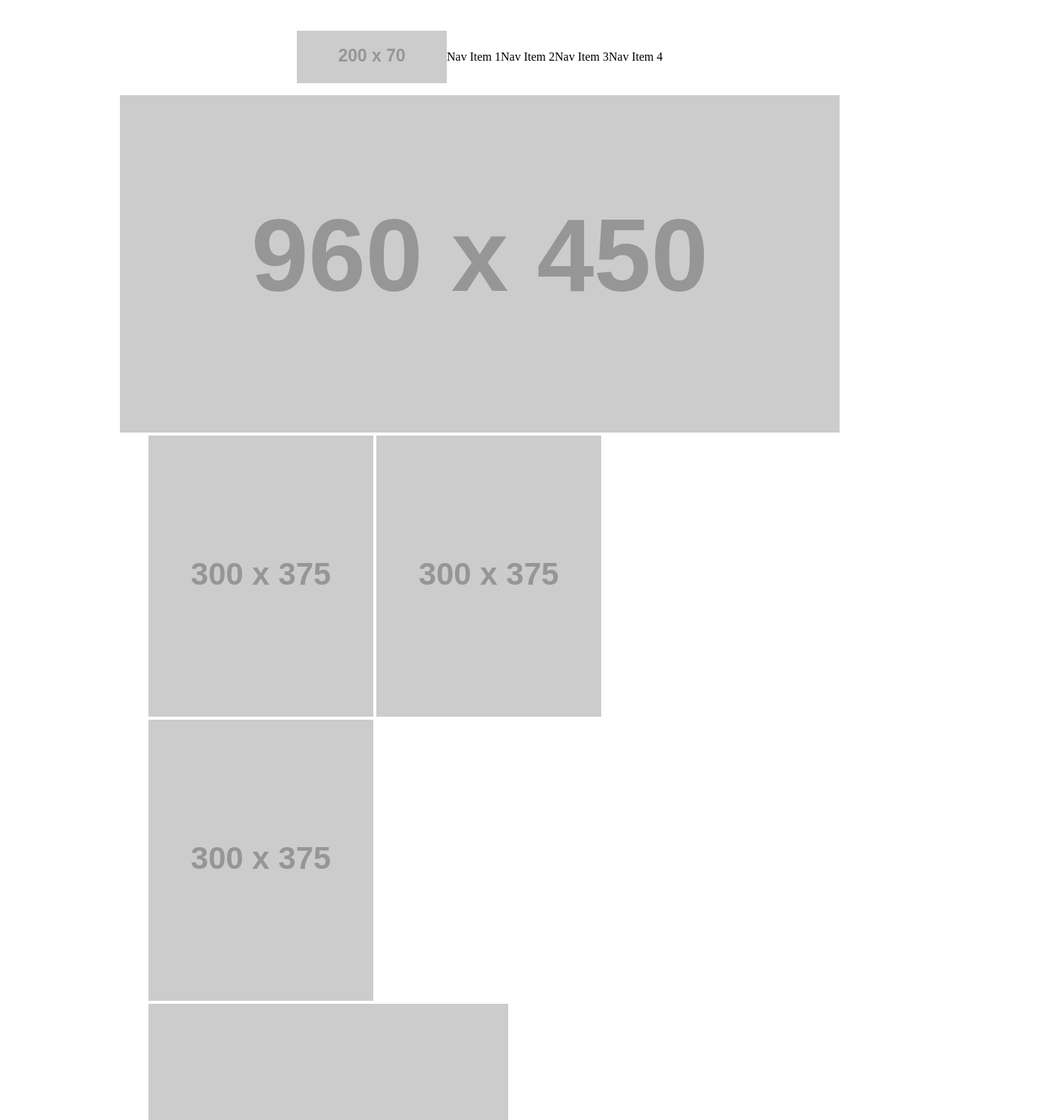
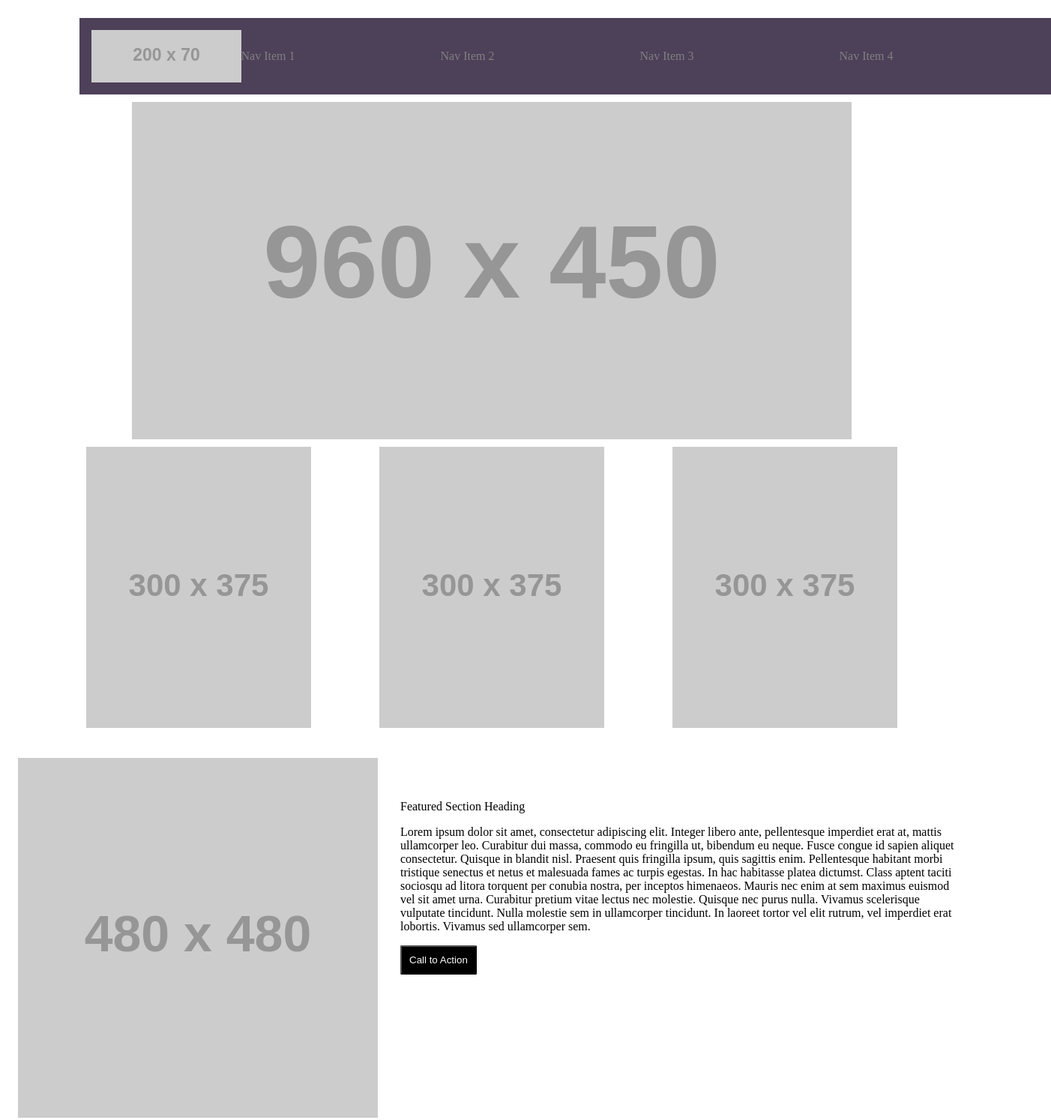
Before and after one commit to asteele1493/wireframe-exercise, a plain HTML site: page index.html in a window 1280 px wide. Shown: the top 1494 px of the page at 75% size, 1402 px wide, since content can reach past the window. Drawn offline with Linux system fonts and the light colour scheme; placeholder pictures from the web are drawn by us.

Commit message:
Added color to placeholders

```diff
--- a/css/style.css
+++ b/css/style.css
@@ -1,27 +1,144 @@
-.Container {
+.container {
   display: flex;
   flex-direction: column;
+  background-color: white;
   justify-content: space-evenly;
   align-items: center;
-  border: 1px solid white;
-  width: 70%;
+  width: 100%;
   margin: auto;
   padding: 1rem;
+  row-gap: 10px;
+  column-gap: 20px;
 }
 
-.row {
+  header {
+    width: 100%;
+    background-color: #4D4059;
+    color: grey;
+  }
+
+  footer{
+    width: 100%;
+    background-color: #4D4059;
+  }
+
+  .row {
+    display: flex;
+    flex-direction: row;
+    justify-content: space-evenly;
+    align-items: center;
+    margin-left: 195px;
+    margin-right: 195 px;
+    padding: 1rem;
+    width: 100%;
+  }
+
+  .hero-image {
+    display: flex;
+    flex-direction: row;
+    justify-content: space-evenly;
+    align-items: center;
+    margin: auto;
+    padding: 1 rem;
+    width: 100%;
+  }
+  .sub-banners {
+    display: flex;
+    flex-direction: row;
+    justify-content: space-evenly;
+    align-items: center;
+    margin: auto;
+    padding: 1 rem;
+    width: 100%;
+  }
+
+  /* .section-banner {
+    display: flex;
+    flex-direction: row;
+    justify-content: space-around;
+    margin: auto;
+    width: 480 px;
+    height: 50%;
+    padding: 30px;
+    overflow: auto;
+  } */
+
+  button{
+    color: white;
+    background-color: black;
+    padding: 10px;
+    border-radius: 2px;
+  }
+
+/* #section-banner{
   display: flex;
   flex-direction: row;
+  justify-content: space-around;
+  margin: auto;
+  width: 480 px;
+  height: 50%;
+  padding: 30px;
+  overflow: auto;
+} */
+#section-banner {
+  display: flex;
+  flex-direction: row;
+  align-items: center;
+}
+#section-banner{
+  display: flex;
   justify-content: space-evenly;
-  align-items: center;
-  margin: auto;
-  padding: 1rem;
-  .width: darkgray;
+  margin-top: 30px;
+  margin-bottom: 30px;
+
+
+}
+#section-banner #textbox {
+  height:400px
+  display: flex;
+  overflow: scroll;
+  height: 400px;
+  margin-left: 30px;
 }
 
+#Nav-Item-1{
+  display: flex;
+  align-items: center;
+  background-color: #4D4059;
+  flex-grow: 2;
+  height: 70px;
+}
 
+#Nav-Item-2{
+  display: flex;
+  align-items: center;
+  background-color: #4D4059;
+  flex-grow: 2;
+  height: 70px;
 
-footer, .full-width {
+}
+
+#Nav-Item-3{
+  display: flex;
+  align-items: center;
+  background-color: #4D4059;
+  flex-grow: 2;
+  height: 70px;
+
+}
+
+#Nav-Item-4{
+  display: flex;
+  align-items: center;
+  background-color: #4D4059;
+  flex-grow: 2;
+  height: 70px;
+}
+
+#footer {
+  display: flex;
+  justify-content: center;
+  background-color: #4D4059;
+  height: 70px;
   width: 100%;
-  background: darkslategray
 }
--- a/index.html
+++ b/index.html
@@ -10,47 +10,44 @@
 </head>
 <body>
 
-  <main class="Container">
+  <main class="container">
 
     <header class="row">
-      <img src="https://via.placeholder.com/200x70">
-      <div class="box" id="Nav Item 1">Nav Item 1</div>
-      <div class="box" id="Nav Item 2">Nav Item 2</div>
-      <div class="box" id="Nav Item 3">Nav Item 3</div>
-      <div class="box" id="Nav Item 4">Nav Item 4</div>
+      <img src="https://via.placeholder.com/200x70/000000">
+      <div class="box" id="Nav-Item-1">Nav Item 1</div>
+      <div class="box" id="Nav-Item-2">Nav Item 2</div>
+      <div class="box" id="Nav-Item-3">Nav Item 3</div>
+      <div class="box" id="Nav-Item-4">Nav Item 4</div>
     </header>
 
-    <div class="Hero.image">
-      <img src="https://via.placeholder.com/960x450">
+    <div class="hero-image">
+      <img src="https://via.placeholder.com/960x450/000000">
     </div>
 
-    <div class="Sub.banners">
-      <img src="https://via.placeholder.com/300x375">
-      <img src="https://via.placeholder.com/300x375">
-      <img src="https://via.placeholder.com/300x375">
+    <div class="sub-banners">
+      <img src="https://via.placeholder.com/300x375/000000">
+      <img src="https://via.placeholder.com/300x375/000000">
+      <img src="https://via.placeholder.com/300x375/000000">
     </div>
 
-    <div class="Banner">
-
-      <div class="Section banner">
-        <img src="https://via.placeholder.com/480&50%">
-      </div>
-
-      <div class="Box container">
-        <div class="Item container">
-          <div>"Lorem ipsum dolor sit amet consectetur adipisicing elit. Eum rerum mollitia praesentium, sunt modi nesciunt aspernatur beatae, tempore, eius enim qui illo nisi ducimus fugit vero? Voluptatum earum iure recusandae."</div>
-          <div>Lorem ipsum dolor sit, amet consectetur adipisicing elit. Excepturi ipsum consectetur eaque officia nostrum velit consequatur odio rerum debitis, aut quos, tempore soluta ea id cumque error voluptatem ducimus quis.</div>
-          <div>Lorem, ipsum dolor sit amet consectetur adipisicing elit. Fugit repellendus asperiores tenetur ipsum. Maiores asperiores magni unde et nulla nihil consectetur. Magnam delectus a ipsum reiciendis rem, officiis eaque pariatur!</div>
-          <div>Lorem ipsum dolor sit, amet consectetur adipisicing elit. Reprehenderit delectus officia fuga ab neque iste incidunt, quam maiores vero ratione aliquid esse fugiat aut blanditiis debitis facere corrupti possimus placeat?</div>
-        </div>
-      </div>
-    </div>
-
-    <footer>
-    </footer>
-
+      <div id="section-banner">
+        <img src="https://via.placeholder.com/480&50%/000000">
+          <div id = "textbox">
+            <p id = "heading">Featured Section Heading</header>
+              <p id="scrollbox">Lorem ipsum dolor sit amet, consectetur adipiscing elit. Integer libero ante, pellentesque imperdiet erat at, mattis ullamcorper leo. Curabitur dui massa, commodo eu fringilla ut, bibendum eu neque.
+                Fusce congue id sapien aliquet consectetur. Quisque in blandit nisl. Praesent quis fringilla ipsum, quis sagittis enim. Pellentesque habitant morbi tristique senectus et netus et malesuada fames ac turpis egestas. In hac habitasse platea dictumst.
+                Class aptent taciti sociosqu ad litora torquent per conubia nostra, per inceptos himenaeos.
+                Mauris nec enim at sem maximus euismod vel sit amet urna. Curabitur pretium vitae lectus nec molestie. Quisque nec purus nulla. Vivamus scelerisque vulputate tincidunt. Nulla molestie sem in ullamcorper tincidunt.
+                In laoreet tortor vel elit rutrum, vel imperdiet erat lobortis. Vivamus sed ullamcorper sem.
+              </p>
+              <button type="button">Call to Action</button>
+            </div>
+            </div>
 
   </main>
+  <footer>
+    <footer id= "footer">
+  </footer>
 
 </body>
 </html>
```
